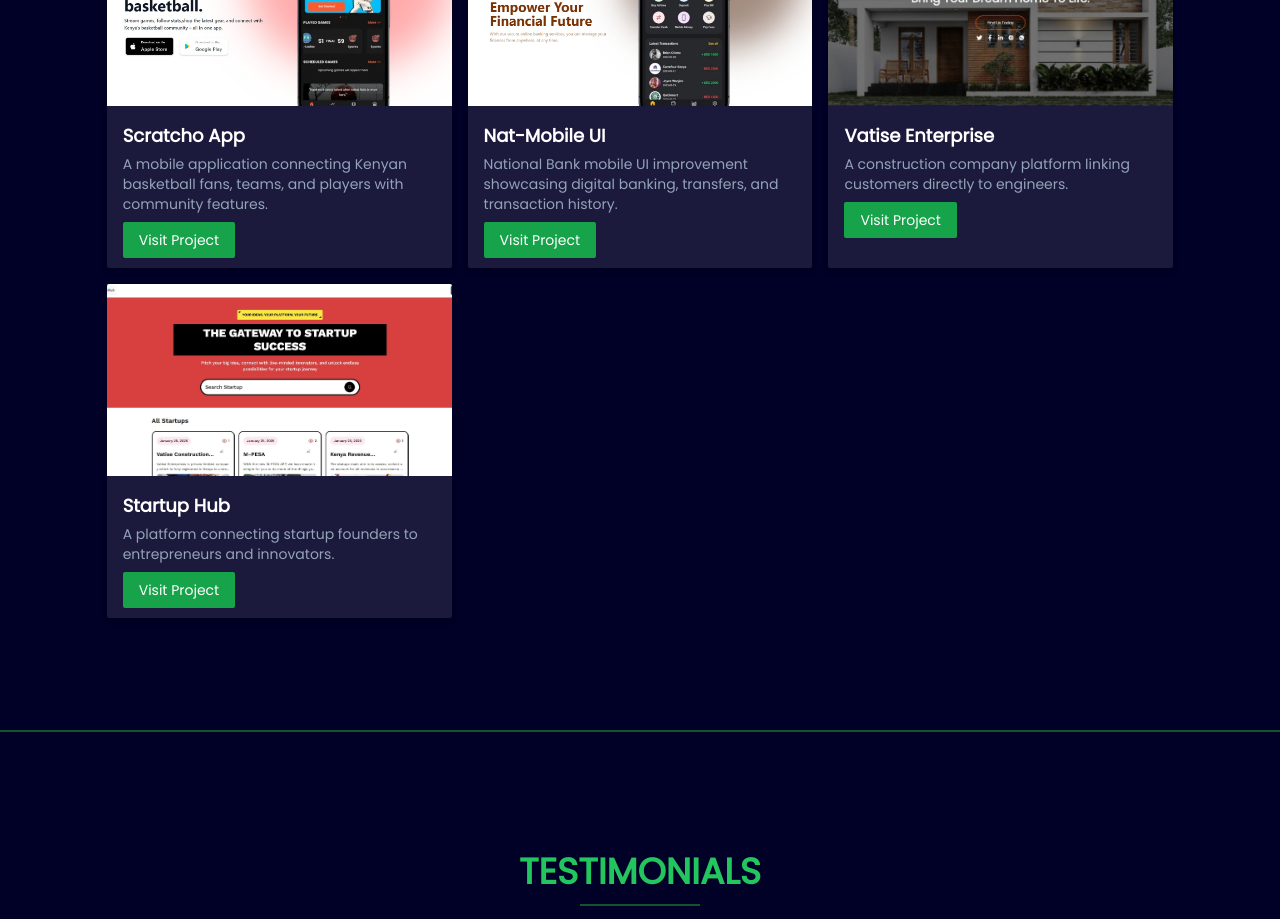
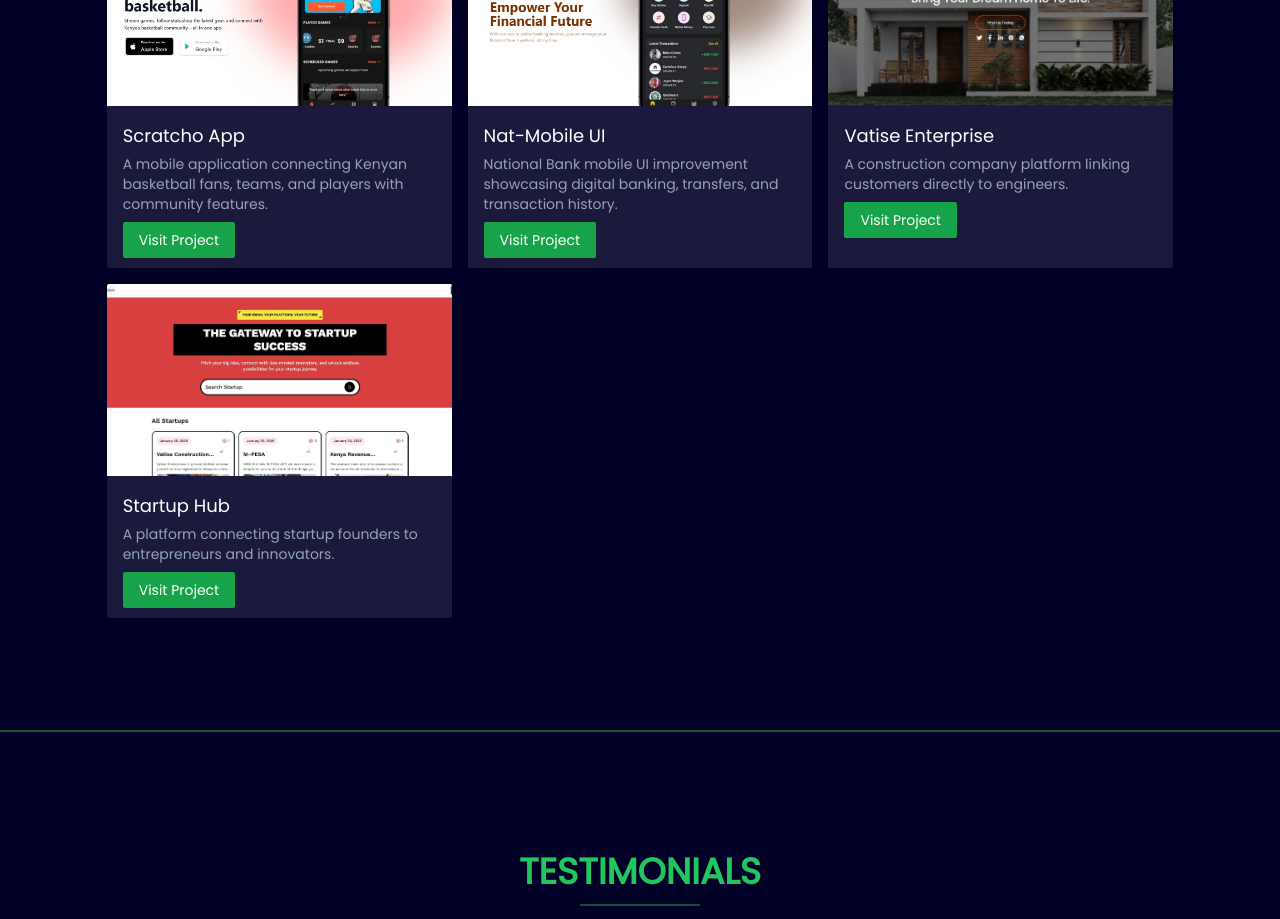
Before and after one commit to asino-nelson/PersonalWebsite, a React (Vite) app: page / in a window 1280 px wide. Shown: the part 1920-2839 px from the top of the page. Built offline with nearby package versions, Linux system fonts and the light colour scheme.

Commit message:
project title font

```diff
--- a/src/scenes/Projects.jsx
+++ b/src/scenes/Projects.jsx
@@ -48,7 +48,7 @@
       <img src={project.img} className="h-48 w-full object-cover" />
 
       <div className="p-4">
-        <h3 className="text-lg font-bold">{project.title}</h3>
+        <h3 className="text-lg font-medium">{project.title}</h3>
         <p className="text-slate-400 text-sm mt-1">{project.subtitle}</p>
 
         <button className="mt-4 text-sm">
```
